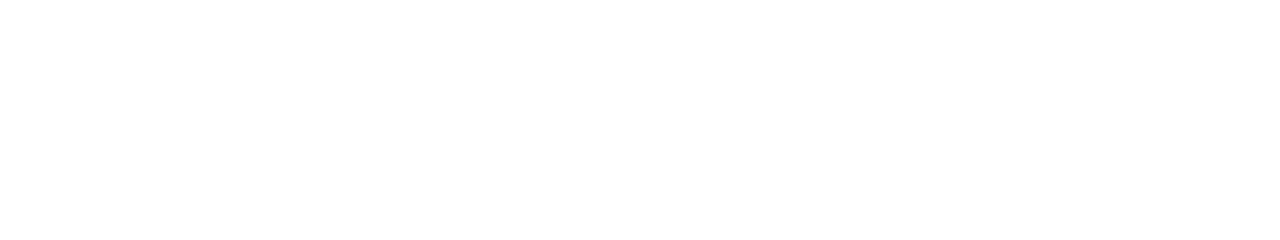
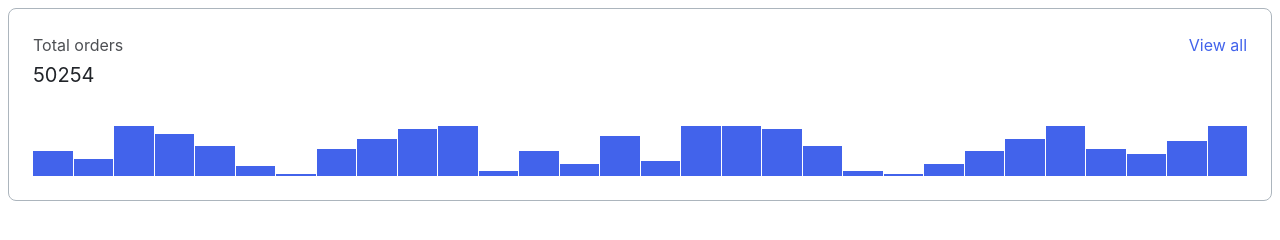
Before and after one commit to js-tasks-ru/htmlcss-20240913_ildarado12, a website: page 04-lection2/01-histogram/index.html in a window 1280 px wide. Drawn offline with Linux system fonts and the light colour scheme; a web font is replaced by a local one.

Commit message:
ДЗ - Лекция 2 - 1. Компонент «Гистограмма»

```diff
--- a/04-lection2/01-histogram/histogram.css
+++ b/04-lection2/01-histogram/histogram.css
@@ -0,0 +1,47 @@
+.histogramCard {
+    display: flex;
+    flex-wrap: wrap;
+    font-family: 'Inter', sans-serif;
+    padding: 24px;
+    font-size: 16px;
+    line-height: 24px;
+    color: var(--black);
+    border: 1px solid var(--grey-3);
+    border-radius: 8px;
+}
+
+.histogramCard__result {
+    flex-basis: 50%;
+    margin: 0;
+    opacity: 0.8;
+    text-align: left;
+}
+
+.histogramCard__link {
+    flex-basis: 50%;
+    margin: 0;
+    text-align: right;
+    color: #4263EB;
+}
+
+.histogramCard__resultNumber {
+    flex-basis: 100%;
+    margin-top: 6px;
+    margin-bottom: 39px;
+    font-size: 20px;
+    font-weight: 400;
+}
+
+.histogram {
+    display: flex;
+    flex-basis: 100%;
+    flex-wrap: nowrap;
+    gap: 1px;
+    align-items: end;
+}
+
+.histogram__item {
+    background: #4263EB;
+    height: 50px;
+    flex-grow: 1;
+}
--- a/04-lection2/01-histogram/index.html
+++ b/04-lection2/01-histogram/index.html
@@ -6,6 +6,42 @@
         <link rel="stylesheet" href="./histogram.css">
     </head>
     <body>
-
+        <div class="histogramCard">
+            <p class="histogramCard__result">Total orders</p>
+            <p class="histogramCard__link">View all</p>
+            <h4 class="histogramCard__resultNumber">50254</h4>
+            <div class="histogram">
+                <div class="histogram__item" style="height: 50%"></div>
+                <div class="histogram__item" style="height: 35%"></div>
+                <div class="histogram__item"></div>
+                <div class="histogram__item" style="height: 85%"></div>
+                <div class="histogram__item" style="height: 60%"></div>
+                <div class="histogram__item" style="height: 20%"></div>
+                <div class="histogram__item" style="height: 5%"></div>
+                <div class="histogram__item" style="height: 55%"></div>
+                <div class="histogram__item" style="height: 75%"></div>
+                <div class="histogram__item" style="height: 95%"></div>
+                <div class="histogram__item"></div>
+                <div class="histogram__item" style="height: 10%"></div>
+                <div class="histogram__item" style="height: 50%"></div>
+                <div class="histogram__item" style="height: 25%"></div>
+                <div class="histogram__item" style="height: 80%"></div>
+                <div class="histogram__item" style="height: 30%"></div>
+                <div class="histogram__item"></div>
+                <div class="histogram__item"></div>
+                <div class="histogram__item" style="height: 95%"></div>
+                <div class="histogram__item" style="height: 60%"></div>
+                <div class="histogram__item" style="height: 10%"></div>
+                <div class="histogram__item" style="height: 5%"></div>
+                <div class="histogram__item" style="height: 25%"></div>
+                <div class="histogram__item" style="height: 50%"></div>
+                <div class="histogram__item" style="height: 75%"></div>
+                <div class="histogram__item"></div>
+                <div class="histogram__item" style="height: 55%"></div>
+                <div class="histogram__item" style="height: 45%"></div>
+                <div class="histogram__item" style="height: 70%"></div>
+                <div class="histogram__item"></div>
+            </div>
+        </div>
     </body>
 </html>
--- a/components/footer/index.css
+++ b/components/footer/index.css
@@ -1,7 +1,6 @@
 .footer {
     font-family: 'Inter', sans-serif;
     padding: 39px 160px 136px;
-
 }
 
 .footer__heading {
```
